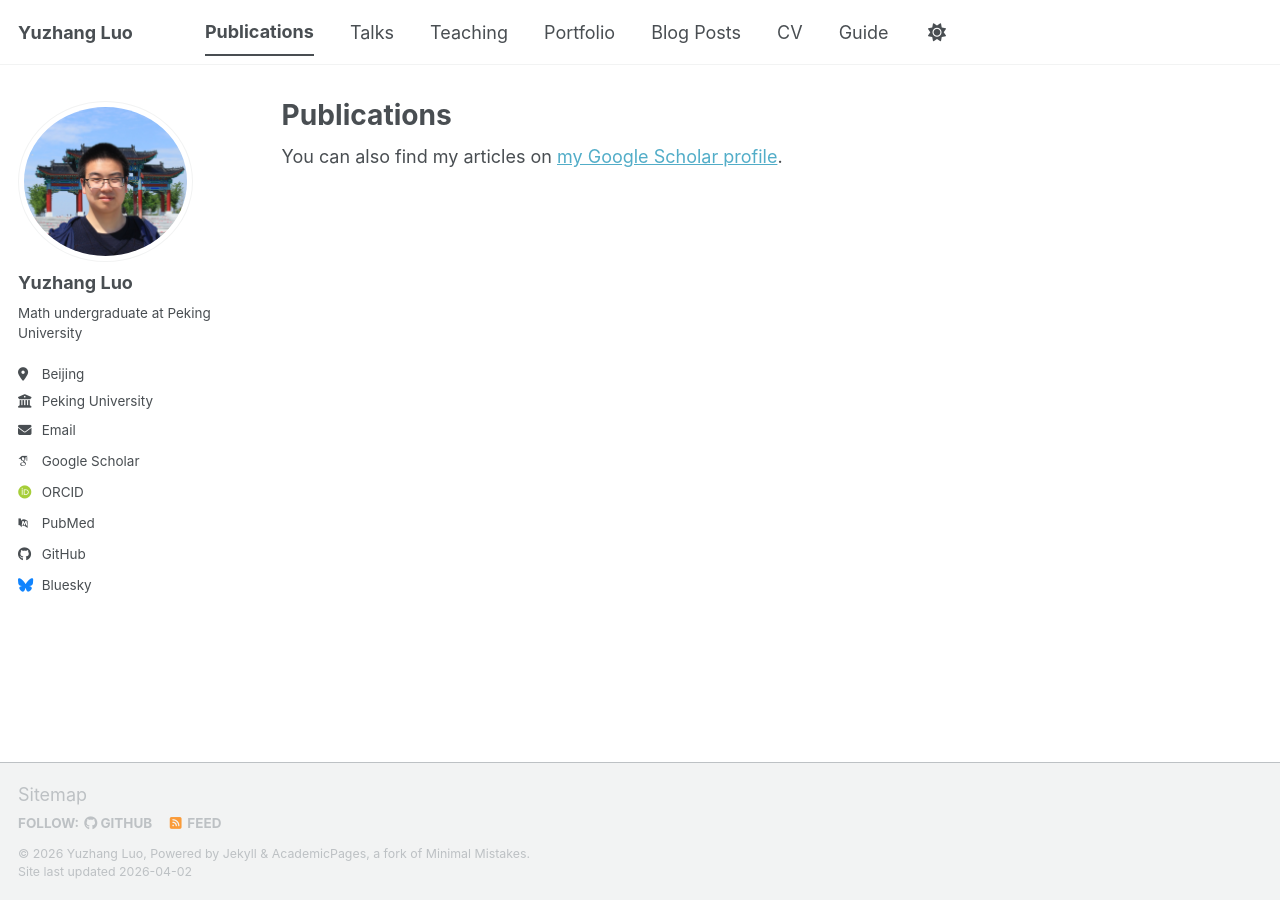
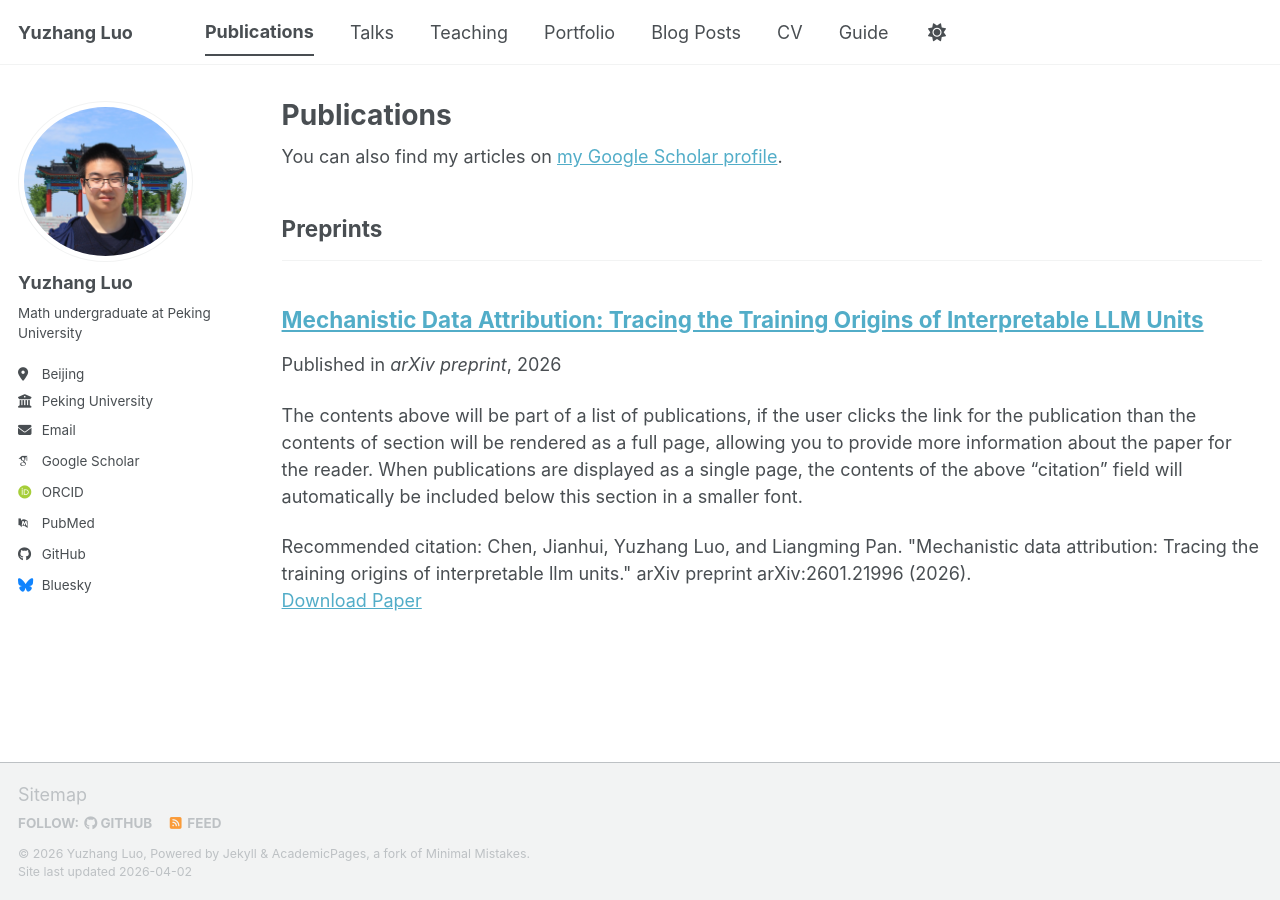
Before and after one commit to yuzhang527/yuzhang527.github.io, a Jekyll site: the page built from _pages/publications.html, in a window 1280 px wide. Built offline with Jekyll 4.4.1, drawn with Linux system fonts in a browser that asks for light colours; some web fonts are replaced; a script bundle is joined from its source files by our own code; library files that are not in the unit come from our copies.

Commit message:
update homepage

```diff
--- a/_config.yml
+++ b/_config.yml
@@ -90,6 +90,8 @@ publication_category:
     title: 'Journal Articles'
   conferences:
     title: 'Conference Papers'
+  preprints:
+    title: 'Preprints'
 
 # Site Settings
 teaser                   :  # filename of teaser fallback teaser image placed in /images/ for social media previews
```
